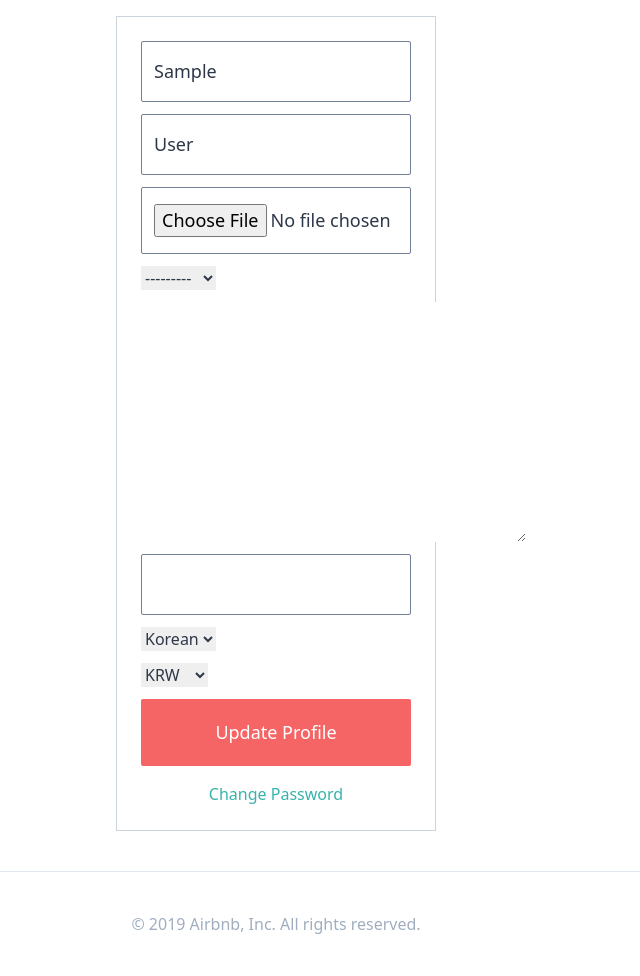
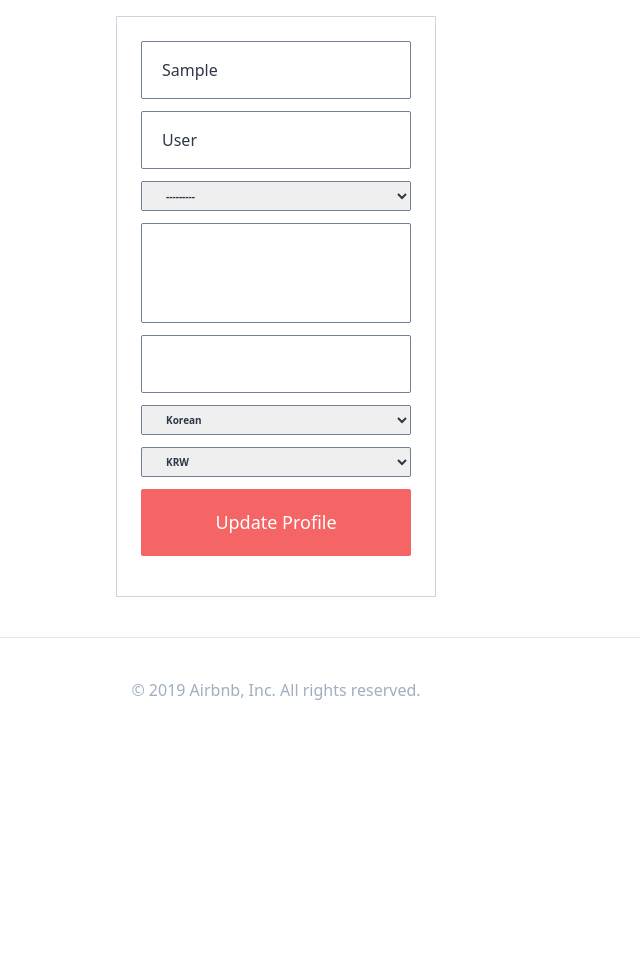
Before and after one commit to haeinjo/airbnb-clone, a Django app: page /users/update-profile/ in a window 1280 px wide. Shown: the part 80-1056 px from the top of the page, without its empty margins (364-1004 px from the left). After the commit the page ends 780 px from the top, so only its background shows below. Run offline with Django 3.2, Linux system fonts and the light colour scheme; the visitor is signed in with stand-in values (Sample User, id 1); some libraries are stand-ins or nearby versions.

Commit message:
21.7 Change Password

```diff
--- a/assets/scss/styles.scss
+++ b/assets/scss/styles.scss
@@ -19,11 +19,26 @@
     @apply rounded-sm text-center py-5 font-medium text-lg font-light w-full
 }
 
-input {
-    @apply text-left px-3 border border-gray-600 rounded-sm py-4 font-medium text-lg font-light w-full;
+input,
+textarea,
+select {
+    @apply text-left px-5 border border-gray-600 rounded-sm py-4 font-light text-base font-light w-full;
     &:focus {
         @apply outline-none border-teal-500;
     }
+}
+
+textarea {
+    resize: none;
+    height: 100px;
+}
+
+select {
+    height: 30px;
+    padding-top: 5px;
+    padding-bottom: 5px;
+    font-size: 10px;
+    font-weight: bold;
 }
 
 .btn-link {
@@ -32,7 +47,7 @@ input {
 
 form {
     .input {
-        @apply mb-3;
+        @apply mb-3 w-full;
         &.has_error {
             input {
                 @apply bg-red-200 border-gray-400;
--- a/templates/mixins/auth/auth_form.html
+++ b/templates/mixins/auth/auth_form.html
@@ -1,4 +1,4 @@
-<form method="POST" class="w-full">
+<form method="POST" class="w-full" enctype="multipart/form-data">
     {% csrf_token %}
 
     {% for field in form %}
--- a/templates/users/update_profile.html
+++ b/templates/users/update_profile.html
@@ -12,8 +12,11 @@ Update Profile
 <div class="lg:w-5/12 md:w-1/2 xl:w-1/4 container mx-auto my-10 flex flex-col items-center border p-6 border-gray-400">
 
     {% include 'mixins/auth/auth_form.html' with form=form cta="Update Profile" %}
+
+    {% if object.login_method == "password" %}
     <div class="flex">
-        <a href="{% url 'users:signup' %}" class="font-medium text-teal-500">Change Password</a>
+        <a href="{% url 'users:password' %}" class="font-medium text-teal-500">Change Password</a>
     </div>
+    {% endif %}
 </div>
 {% endblock %}
--- a/users/urls.py
+++ b/users/urls.py
@@ -16,5 +16,6 @@ urlpatterns = [
         "verify/<str:key>/", views.complete_verification, name="complete-verification"
     ),
     path("update-profile/", views.UpdateProfileView.as_view(), name="update"),
+    path("update-password/", views.UpdatePasswordView.as_view(), name="password"),
     path("<int:pk>/", views.UserProfileView.as_view(), name="profile"),
 ]
--- a/users/views.py
+++ b/users/views.py
@@ -2,6 +2,7 @@ import os
 import requests
 from django.urls import reverse_lazy
 from django.shortcuts import redirect, reverse
+from django.contrib.auth.views import PasswordChangeView
 from django.views.generic import FormView, DetailView, UpdateView
 from django.core.files.base import ContentFile
 from django.contrib.auth import authenticate, login, logout
@@ -233,7 +234,6 @@ class UpdateProfileView(UpdateView):
     fields = (
         "first_name",
         "last_name",
-        "avatar",
         "gender",
         "bio",
         "birthdate",
@@ -243,3 +243,8 @@ class UpdateProfileView(UpdateView):
 
     def get_object(self, queryset=None):
         return self.request.user
+
+
+class UpdatePasswordView(PasswordChangeView):
+
+    template_name = "users/update_password.html"
```
Also changed, not shown: templates/users/update_password.html (added, +20 -0 lines), static/css/styles.css.
